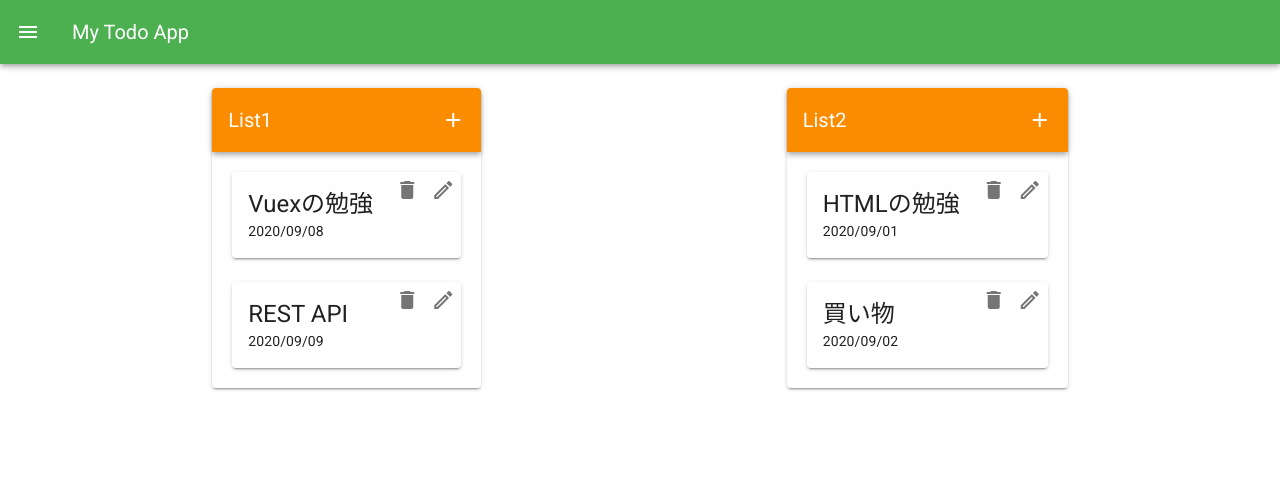
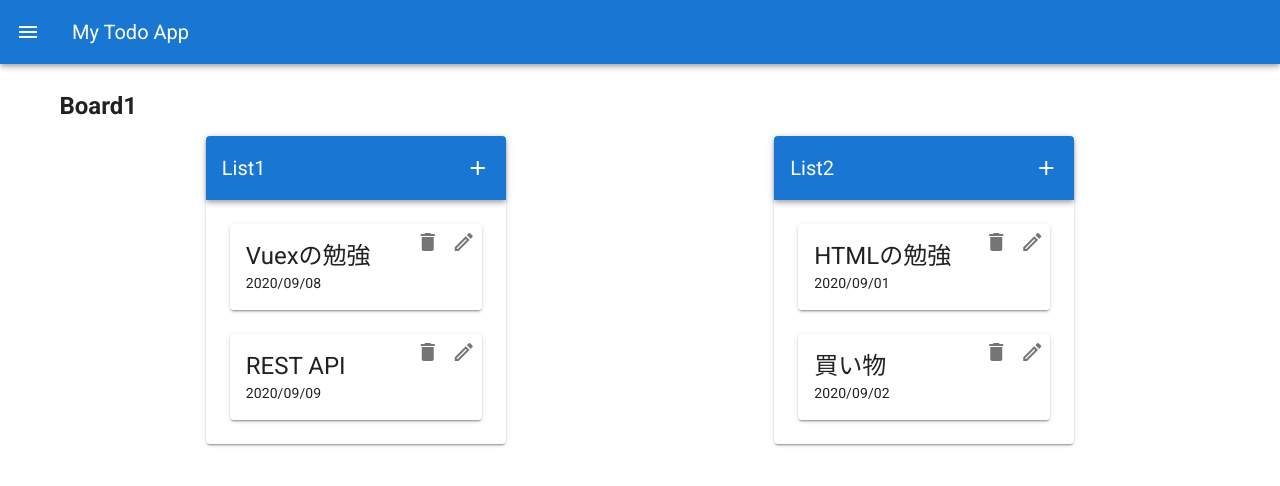
Before and after one commit to moritasoshi/my-todo-app, a Vue app: page / in a window 1280 px wide. Shown: the top 486 px of the page. Built offline with nearby package versions, Linux system fonts and the light colour scheme.

Commit message:
モック完成

```diff
--- a/src/components/Tile.vue
+++ b/src/components/Tile.vue
@@ -1,17 +1,25 @@
 <template>
-  <v-container class="d-flex flex-no-wrap justify-space-between">
-    <v-card max-width="400" class="mx-auto">
-      <v-app-bar dark color="warning">
-        <v-toolbar-title>List1</v-toolbar-title>
+  <v-container>
+    <h2>{{ board.title }}</h2>
+
+    <v-container class="d-flex justify-space-between">
+      <v-card
+        min-width="300"
+        max-width="400"
+        class="mx-auto"
+        v-for="(tile, index) in board.tiles"
+        :key="index"
+      >
+        <v-app-bar dark color="primary">
+          <v-toolbar-title>{{ tile.name }}</v-toolbar-title>
           <v-spacer></v-spacer>
           <v-btn icon>
             <v-icon>mdi-plus</v-icon>
           </v-btn>
         </v-app-bar>
         <v-container>
-        <v-row dense>
-          <draggable :list="items">
-            <v-col v-for="(item, i) in items" :key="i" cols="12">
+          <draggable group="all-tasks" :list="tile.items">
+            <v-col v-for="(item, i) in tile.items" :key="i" cols="12">
               <v-card>
                 <div class="d-flex flex-no-wrap justify-space-between">
                   <div>
@@ -19,7 +27,6 @@
                       class="headline"
                       v-text="item.title"
                     ></v-card-title>
-
                     <v-card-subtitle v-text="item.date"></v-card-subtitle>
                   </div>
                   <div>
@@ -34,47 +41,9 @@
               </v-card>
             </v-col>
           </draggable>
-        </v-row>
         </v-container>
       </v-card>
-
-    <v-card max-width="400" class="mx-auto">
-      <v-app-bar dark color="warning">
-        <v-toolbar-title>List2</v-toolbar-title>
-        <v-spacer></v-spacer>
-        <v-btn icon>
-          <v-icon>mdi-plus</v-icon>
-        </v-btn>
-      </v-app-bar>
-      <v-container>
-        <v-row dense>
-          <draggable :list="dones">
-            <v-col v-for="(item, i) in dones" :key="i" cols="12">
-              <v-card>
-                <div class="d-flex flex-no-wrap justify-space-between">
-                  <div>
-                    <v-card-title
-                      class="headline"
-                      v-text="item.title"
-                    ></v-card-title>
-
-                    <v-card-subtitle v-text="item.date"></v-card-subtitle>
-                  </div>
-                  <div>
-                    <v-btn icon>
-                      <v-icon>mdi-delete</v-icon>
-                    </v-btn>
-                    <v-btn icon>
-                      <v-icon>mdi-pencil-outline</v-icon>
-                    </v-btn>
-                  </div>
-                </div>
-              </v-card>
-            </v-col>
-          </draggable>
-        </v-row>
     </v-container>
-    </v-card>
   </v-container>
 </template>
 
@@ -85,27 +54,13 @@ export default {
   components: {
     Draggable,
   },
-  data: () => ({
-    items: [
-      {
-        title: "Vuexの勉強",
-        date: "2020/09/08",
+  data() {
+    return {
+      board: null,
+    };
   },
-      {
-        title: "REST API",
-        date: "2020/09/09",
+  created() {
+    this.board = this.$store.state.board;
   },
-    ],
-    dones: [
-      {
-        title: "HTMLの勉強",
-        date: "2020/09/01",
-      },
-      {
-        title: "買い物",
-        date: "2020/09/02",
-      },
-    ],
-  }),
 };
 </script>
--- a/src/components/Toolbar.vue
+++ b/src/components/Toolbar.vue
@@ -1,5 +1,5 @@
 <template>
-  <v-app-bar app color="green" dark>
+  <v-app-bar app color="primary" dark>
     <v-app-bar-nav-icon @click.stop="toggleSideMenu"></v-app-bar-nav-icon>
     <v-toolbar-title>My Todo App</v-toolbar-title>
     <v-spacer></v-spacer>
--- a/src/store/index.js
+++ b/src/store/index.js
@@ -1,6 +1,5 @@
 import Vue from "vue";
 import Vuex from "vuex";
-
 
 Vue.use(Vuex);
 
@@ -8,6 +7,39 @@ export default new Vuex.Store({
   state: {
     login_user: null,
     drawer: false,
+    board: {
+      title: "Board1",
+      tiles: [
+        {
+          id: 1,
+          name: "List1",
+          items: [
+            {
+              title: "Vuexの勉強",
+              date: "2020/09/08",
+            },
+            {
+              title: "REST API",
+              date: "2020/09/09",
+            },
+          ],
+        },
+        {
+          id: 2,
+          name: "List2",
+          items: [
+            {
+              title: "HTMLの勉強",
+              date: "2020/09/01",
+            },
+            {
+              title: "買い物",
+              date: "2020/09/02",
+            },
+          ],
+        },
+      ],
+    },
   },
   mutations: {
     setLoginUser(state, user) {
```
Lines whose indentation alone changed are shown as unchanged.
